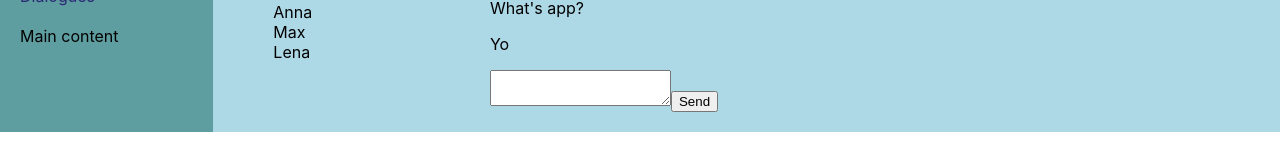
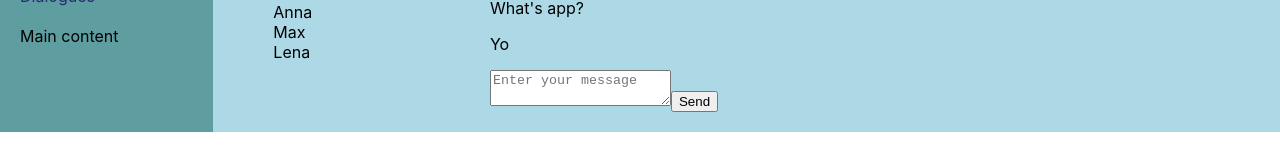
Before and after one commit to MorozovaAN/social-network, a React (Create React App) app: page /dialogues in a window 1280 px wide. Shown: the part 174-334 px from the top of the page. Built offline with nearby package versions, Linux system fonts and the light colour scheme.

Commit message:
feat: lesson 40, add function addNewMessage, add action creators

```diff
--- a/src/App.tsx
+++ b/src/App.tsx
@@ -5,15 +5,14 @@ import { Profile } from "./components/Profile/Profile";
 import { Header } from "./components/Header/Header";
 import { Dialogues } from "./components/ Dialogues/Dialogues";
 import { Route, Routes } from "react-router-dom";
-import { stateType } from "./redax/state";
+import { ActionsTypes, stateType } from "./redax/state";
 
 type AppType = {
   state: stateType;
-  addPost: () => void;
-  updateNewPostText: (newText: string) => void;
+  dispatch: (action: ActionsTypes) => void;
 };
 
-export const App: FC<AppType> = (props) => {
+export const App: FC<AppType> = ({ state, dispatch }) => {
   return (
     <div className="app-wrapper">
       <Header />
@@ -23,16 +22,17 @@ export const App: FC<AppType> = (props) => {
           <Route
             path="/profile"
             element={
-              <Profile
-                profilePage={props.state.profilePage}
-                addPost={props.addPost}
-                updateNewPostText={props.updateNewPostText}
-              />
+              <Profile profilePage={state.profilePage} dispatch={dispatch} />
             }
           />
           <Route
-            path="/dialogues"
-            element={<Dialogues dialoguesPage={props.state.dialoguesPage} />}
+            path="/dialogues/*"
+            element={
+              <Dialogues
+                dialoguesPage={state.dialoguesPage}
+                dispatch={dispatch}
+              />
+            }
           />
         </Routes>
       </div>
--- a/src/components/ Dialogues/Dialog/Dialog.tsx
+++ b/src/components/ Dialogues/Dialog/Dialog.tsx
@@ -8,7 +8,7 @@ type DialogType = {
 };
 
 export const Dialog = (props: DialogType) => {
-  let path = `/dialogues/${props.id}`;
+  let path = `dialogues/${props.id}`;
   return (
     <li className={style.dialog}>
       <NavLink className={style.link} to={path}>
--- a/src/components/ Dialogues/Dialogues.tsx
+++ b/src/components/ Dialogues/Dialogues.tsx
@@ -1,26 +1,33 @@
-import React, { FC } from "react";
+import React, { FC, ChangeEvent } from "react";
 import style from "./Dialogues.module.css";
 import { Dialog } from "./Dialog/Dialog";
 import { Message } from "./Message/Message";
-import { dialoguesPageType } from "../../redax/state";
+import {
+  ActionsTypes,
+  DialoguesPageType,
+  sendMessageActionCreator,
+  updateNewMessageTextActionCreator,
+} from "../../redax/state";
 
 type DialoguesType = {
-  dialoguesPage: dialoguesPageType;
+  dialoguesPage: DialoguesPageType;
+  dispatch: (action: ActionsTypes) => void;
 };
 
 export const Dialogues: FC<DialoguesType> = (props) => {
-  let dialoguesItem = props.dialoguesPage.dialogues.map((d) => (
+  const dialoguesItem = props.dialoguesPage.dialogues.map((d) => (
     <Dialog key={d.id} name={d.name} id={d.id} />
   ));
 
   let messagesItem = props.dialoguesPage.messages.map((m) => (
     <Message key={m.id} message={m.message} />
   ));
-  const newMessageElement = React.createRef<HTMLTextAreaElement>();
+
   const addMessage = () => {
-    if (newMessageElement.current) {
-      alert(newMessageElement.current?.value);
-    }
+    props.dispatch(sendMessageActionCreator());
+  };
+  const onChangeMessage = (e: ChangeEvent<HTMLTextAreaElement>) => {
+    props.dispatch(updateNewMessageTextActionCreator(e.currentTarget.value));
   };
 
   return (
@@ -30,7 +37,11 @@ export const Dialogues: FC<DialoguesType> = (props) => {
       </div>
       <div className={style.messages}>
         <div>{messagesItem}</div>
-        <textarea ref={newMessageElement}></textarea>
+        <textarea
+          onChange={onChangeMessage}
+          value={props.dialoguesPage.newMessageText}
+          placeholder="Enter your message"
+        ></textarea>
         <button type="button" onClick={addMessage}>
           Send
         </button>
--- a/src/components/Profile/MyPosts/MyPosts.tsx
+++ b/src/components/Profile/MyPosts/MyPosts.tsx
@@ -1,26 +1,31 @@
 import React, { FC } from "react";
 import { Post } from "./Post/Post";
-import { postType } from "../../../redax/state";
+import {
+  ActionsTypes,
+  addPostActionCreator,
+  PostType,
+  updateNewPostTextActionCreator,
+} from "../../../redax/state";
 
 type MyPostsType = {
-  posts: Array<postType>;
-  addPost: () => void;
-  updateNewPostText: (newText: string) => void;
+  posts: Array<PostType>;
   newPostText: string;
+  dispatch: (action: ActionsTypes) => void;
 };
 
-export const MyPosts: FC<MyPostsType> = (props) => {
-  let postsItem = props.posts.map((p) => (
+export const MyPosts: FC<MyPostsType> = ({ posts, newPostText, dispatch }) => {
+  let postsItem = posts.map((p) => (
     <Post key={p.id} message={p.text} likesCount={p.likesCount} />
   ));
   let newPostElement = React.createRef<HTMLTextAreaElement>();
 
   const addPost = () => {
-    props.addPost();
+    dispatch(addPostActionCreator());
   };
   const onPostChange = () => {
     if (newPostElement.current) {
-      props.updateNewPostText(newPostElement.current.value);
+      let text = newPostElement.current.value;
+      dispatch(updateNewPostTextActionCreator(text));
     }
   };
   return (
@@ -28,7 +33,7 @@ export const MyPosts: FC<MyPostsType> = (props) => {
       {postsItem}
       <textarea
         ref={newPostElement}
-        value={props.newPostText}
+        value={newPostText}
         onChange={onPostChange}
       ></textarea>
       <div>
--- a/src/components/Profile/Profile.tsx
+++ b/src/components/Profile/Profile.tsx
@@ -2,15 +2,14 @@ import React, { FC } from "react";
 import style from "./Profile.module.css";
 import { MyPosts } from "./MyPosts/MyPosts";
 import { ProfileInfo } from "./ProfileInfo/ProfileInfo";
-import { profilePageType } from "../../redax/state";
+import { ActionsTypes, ProfilePageType } from "../../redax/state";
 
 type ProfileType = {
-  profilePage: profilePageType;
-  addPost: () => void;
-  updateNewPostText: (newText: string) => void;
+  profilePage: ProfilePageType;
+  dispatch: (action: ActionsTypes) => void;
 };
 
-export const Profile: FC<ProfileType> = (props) => {
+export const Profile: FC<ProfileType> = ({ profilePage, dispatch }) => {
   return (
     <div>
       <img
@@ -20,10 +19,9 @@ export const Profile: FC<ProfileType> = (props) => {
       />
       <ProfileInfo />
       <MyPosts
-        posts={props.profilePage.posts}
-        newPostText={props.profilePage.newPostText}
-        addPost={props.addPost}
-        updateNewPostText={props.updateNewPostText}
+        posts={profilePage.posts}
+        newPostText={profilePage.newPostText}
+        dispatch={dispatch}
       />
     </div>
   );
--- a/src/index.tsx
+++ b/src/index.tsx
@@ -8,11 +8,7 @@ import { store } from "./redax/state";
 let rerender = () => {
   ReactDOM.render(
     <BrowserRouter>
-      <App
-        state={store.getState()}
-        addPost={store.addPost.bind(store)}
-        updateNewPostText={store.updateNewPostText.bind(store)}
-      />
+      <App state={store.getState()} dispatch={store.dispatch.bind(store)} />
     </BrowserRouter>,
     document.getElementById("root")
   );
--- a/src/redax/state.ts
+++ b/src/redax/state.ts
@@ -1,36 +1,48 @@
 export type stateType = {
-  dialoguesPage: dialoguesPageType;
-  profilePage: profilePageType;
+  dialoguesPage: DialoguesPageType;
+  profilePage: ProfilePageType;
 };
-export type dialoguesPageType = {
-  dialogues: Array<dialogType>;
-  messages: Array<messageType>;
+export type DialoguesPageType = {
+  dialogues: Array<DialogType>;
+  messages: Array<MessageType>;
+  newMessageText: string;
 };
-export type profilePageType = {
-  posts: Array<postType>;
+export type ProfilePageType = {
+  posts: Array<PostType>;
   newPostText: string;
 };
-export type dialogType = {
+export type DialogType = {
   id: number;
   name: string;
 };
-export type messageType = {
+export type MessageType = {
   id: number;
   message: string;
 };
-export type postType = {
+export type PostType = {
   id: number;
   text: string;
   likesCount: number;
 };
-type storeType = {
+
+export type ActionsTypes =
+  | ReturnType<typeof addPostActionCreator>
+  | ReturnType<typeof updateNewPostTextActionCreator>
+  | ReturnType<typeof updateNewMessageTextActionCreator>
+  | ReturnType<typeof sendMessageActionCreator>;
+
+export type storeType = {
   _state: stateType;
   getState: () => stateType;
   _callSubscriber: () => void;
   subscriber: (observer: () => void) => void;
-  addPost: () => void;
-  updateNewPostText: (newText: string) => void;
+  dispatch: (action: ActionsTypes) => void;
 };
+
+const ADD_POST = "ADD-POST";
+const UPDATE_NEW_POST_TEXT = "UPDATE-NEW-POST-TEXT";
+const UPDATE_NEW_MESSAGE_TEXT = "UPDATE-NEW-MESSAGE-TEXT";
+const SEND_MESSAGE = "SEND-MESSAGE";
 
 export let store: storeType = {
   _state: {
@@ -47,6 +59,7 @@ export let store: storeType = {
         { id: 2, message: "What's app?" },
         { id: 3, message: "Yo" },
       ],
+      newMessageText: "",
     },
     profilePage: {
       posts: [
@@ -66,8 +79,9 @@ export let store: storeType = {
   subscriber(observer: () => void) {
     this._callSubscriber = observer;
   },
-  addPost() {
-    const newPost: postType = {
+  dispatch(action) {
+    if (action.type === ADD_POST) {
+      const newPost: PostType = {
         id: 5,
         text: this._state.profilePage.newPostText,
         likesCount: 0,
@@ -75,9 +89,41 @@ export let store: storeType = {
       this._state.profilePage.posts.push(newPost);
       this._state.profilePage.newPostText = "";
       this._callSubscriber();
-  },
-  updateNewPostText(newText: string) {
-    this._state.profilePage.newPostText = newText;
+    } else if (action.type === UPDATE_NEW_POST_TEXT) {
+      this._state.profilePage.newPostText = action.newText;
       this._callSubscriber();
+    } else if (action.type === UPDATE_NEW_MESSAGE_TEXT) {
+      this._state.dialoguesPage.newMessageText = action.newText;
+      this._callSubscriber();
+    } else if (action.type === SEND_MESSAGE) {
+      this._state.dialoguesPage.messages.push({
+        id: 4,
+        message: this._state.dialoguesPage.newMessageText,
+      });
+      this._state.dialoguesPage.newMessageText = "";
+      this._callSubscriber();
+    }
   },
 };
+
+export const addPostActionCreator = () =>
+  ({
+    type: ADD_POST,
+  } as const);
+
+export const updateNewPostTextActionCreator = (text: string) =>
+  ({
+    type: UPDATE_NEW_POST_TEXT,
+    newText: text,
+  } as const);
+
+export const updateNewMessageTextActionCreator = (text: string) =>
+  ({
+    type: UPDATE_NEW_MESSAGE_TEXT,
+    newText: text,
+  } as const);
+
+export const sendMessageActionCreator = () =>
+  ({
+    type: SEND_MESSAGE,
+  } as const);
```
Lines whose indentation alone changed are shown as unchanged.
